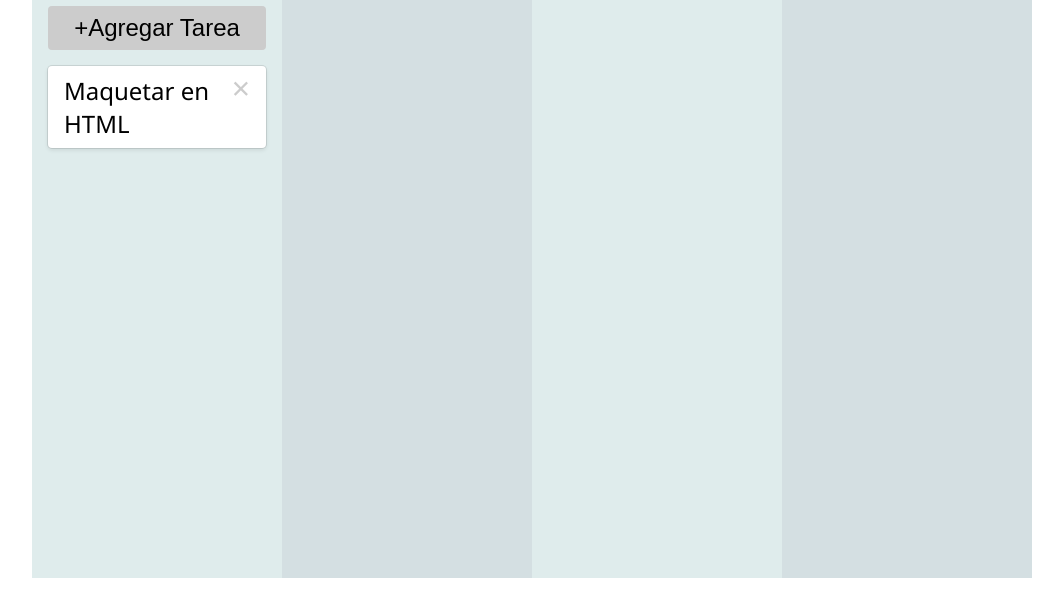
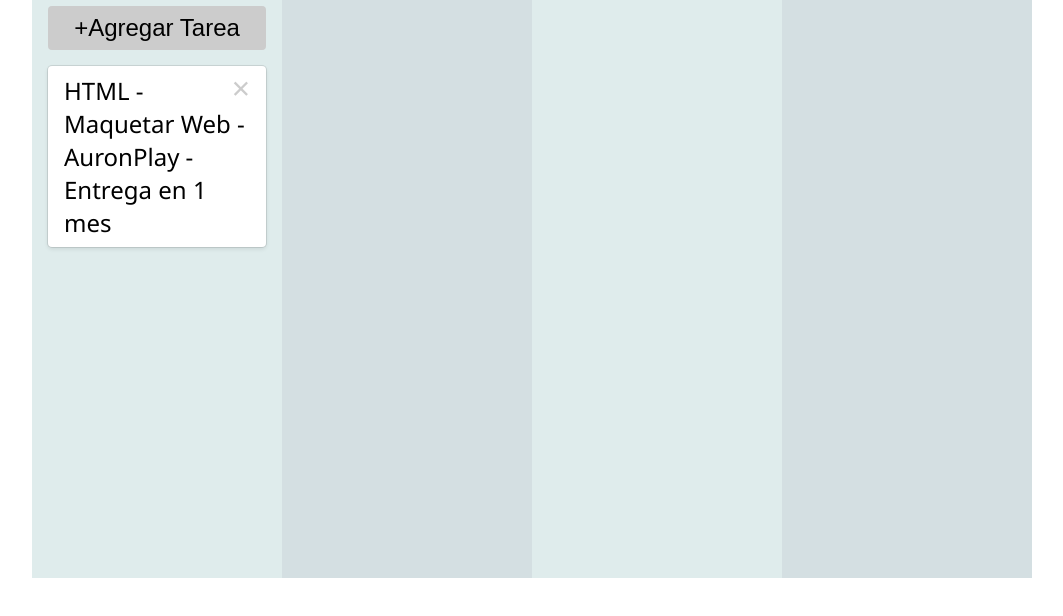
Before and after one commit to yefrid18/M3U2TrelloAppYefrid18, a plain HTML site: page index.html in a window 1280 px wide. Shown: the part 150-766 px from the top of the page, without its empty margins (108-1171 px from the left). Drawn offline with Linux system fonts and the light colour scheme.

Commit message:
Ajustes Finales del proyecto

```diff
--- a/index.html
+++ b/index.html
@@ -38,7 +38,7 @@
             <h1>Nueva Tarea</h1>
             <button id="add_btn" data-target-modal="#todo_form"> +Agregar Tarea</button>
             <div class="todo" draggable="true">
-                Maquetar en HTML
+                HTML - Maquetar Web - AuronPlay - Entrega en 1 mes
                 <span class="close">&times;</span>
             </div>
         </div>
```
